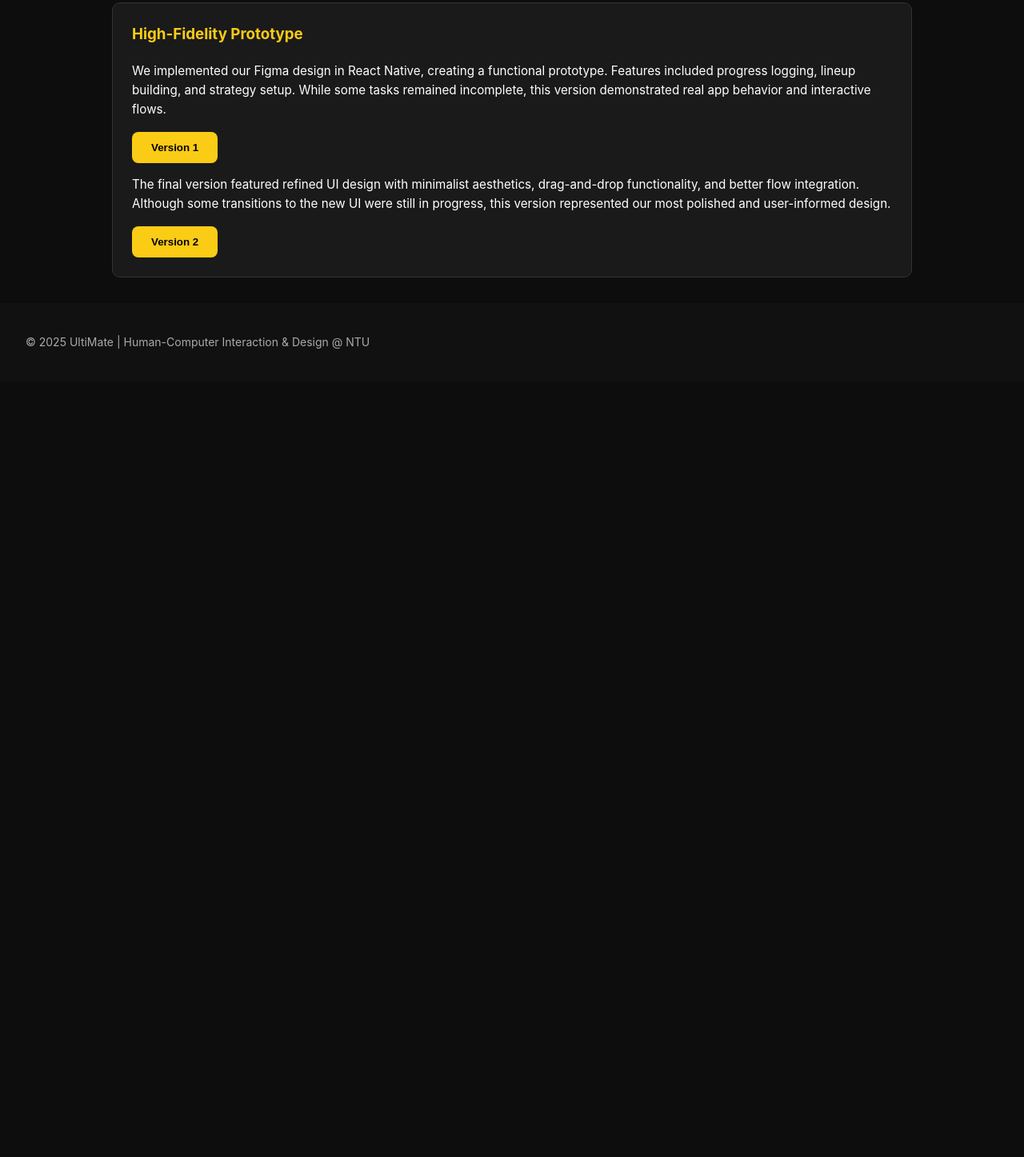
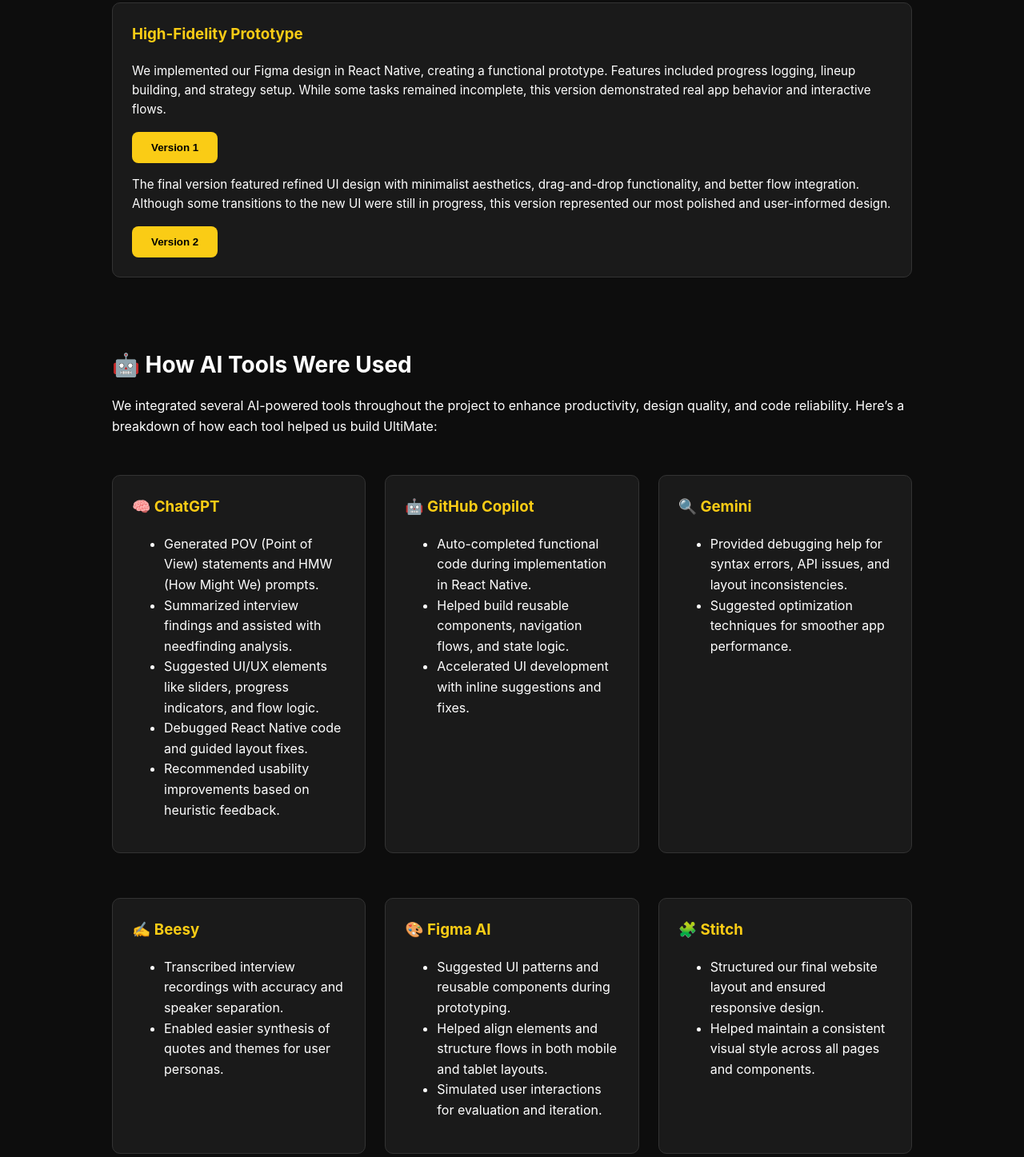
Before and after one commit to cthziun/HCI-Ultimate-Web, a plain HTML site: page development.html in a window 1280 px wide. Shown: the part 1801-3248 px from the top of the page at 80% size. Before the commit the page ends 2278 px from the top, so only its background shows below. Drawn offline with Linux system fonts and the light colour scheme.

Commit message:
poster session

```diff
--- a/css/style.css
+++ b/css/style.css
@@ -71,8 +71,8 @@ nav a {
 .dual-display {
   display: flex;
   flex-wrap: wrap;
+  flex-direction: column;
   gap: 2rem;
-  justify-content: center;
   margin-top: 1.5rem;
 }
 .device {
--- a/development.html
+++ b/development.html
@@ -77,6 +77,67 @@
 
   </section>
 
+  <section class="section">
+  <h2>🤖 How AI Tools Were Used</h2>
+  <p>We integrated several AI-powered tools throughout the project to enhance productivity, design quality, and code reliability. Here’s a breakdown of how each tool helped us build UltiMate:</p>
+
+  <div class="grid">
+    <div class="card">
+      <h3>🧠 ChatGPT</h3>
+      <ul>
+        <li>Generated POV (Point of View) statements and HMW (How Might We) prompts.</li>
+        <li>Summarized interview findings and assisted with needfinding analysis.</li>
+        <li>Suggested UI/UX elements like sliders, progress indicators, and flow logic.</li>
+        <li>Debugged React Native code and guided layout fixes.</li>
+        <li>Recommended usability improvements based on heuristic feedback.</li>
+      </ul>
+    </div>
+
+    <div class="card">
+      <h3>🤖 GitHub Copilot</h3>
+      <ul>
+        <li>Auto-completed functional code during implementation in React Native.</li>
+        <li>Helped build reusable components, navigation flows, and state logic.</li>
+        <li>Accelerated UI development with inline suggestions and fixes.</li>
+      </ul>
+    </div>
+
+    <div class="card">
+      <h3>🔍 Gemini</h3>
+      <ul>
+        <li>Provided debugging help for syntax errors, API issues, and layout inconsistencies.</li>
+        <li>Suggested optimization techniques for smoother app performance.</li>
+      </ul>
+    </div>
+
+    <div class="card">
+      <h3>✍️ Beesy</h3>
+      <ul>
+        <li>Transcribed interview recordings with accuracy and speaker separation.</li>
+        <li>Enabled easier synthesis of quotes and themes for user personas.</li>
+      </ul>
+    </div>
+
+    <div class="card">
+      <h3>🎨 Figma AI</h3>
+      <ul>
+        <li>Suggested UI patterns and reusable components during prototyping.</li>
+        <li>Helped align elements and structure flows in both mobile and tablet layouts.</li>
+        <li>Simulated user interactions for evaluation and iteration.</li>
+      </ul>
+    </div>
+
+    <div class="card">
+      <h3>🧩 Stitch</h3>
+      <ul>
+        <li>Structured our final website layout and ensured responsive design.</li>
+        <li>Helped maintain a consistent visual style across all pages and components.</li>
+      </ul>
+    </div>
+  </div>
+</section>
+
+
   <div data-include="footer.html"></div>
   <script src="js/include.js"></script>
   <script src="js/carousel.js"></script>
```
Also changed, not shown: contact.html (+7 -7 lines), index.html (+2 -2 lines), public/ipad.png (added), public/iphone.png (added), 4 other files.
